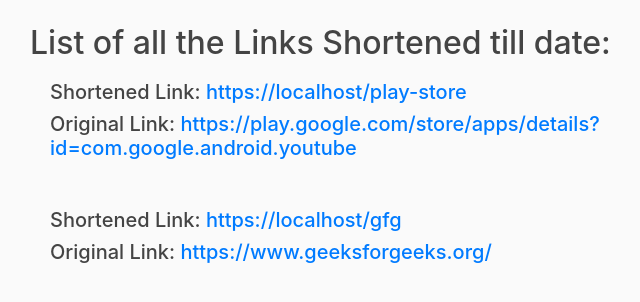
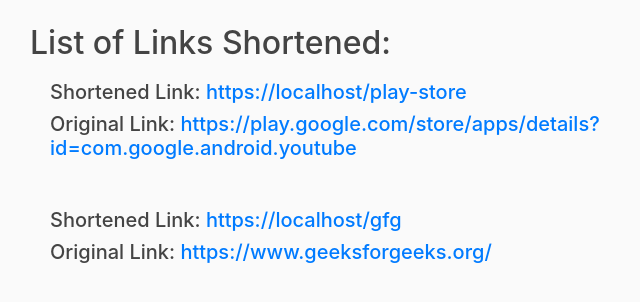
Before and after one commit to nimrat-kaur/urlShortener, a Django app: page /shortened-urls/ in a window 1280 px wide. Shown: the part 56-358 px from the top of the page, without its empty margins (55-695 px from the left). Run offline with Django 3.2, Linux system fonts and the light colour scheme; data comes from the database, SQL or seed files in the repository; both versions use the stored data as it was after the commit; some libraries are stand-ins or nearby versions.

Commit message:
modifying

```diff
--- a/router/templates/router/route_list.html
+++ b/router/templates/router/route_list.html
@@ -1,6 +1,6 @@
 {% extends 'router/base.html' %}
 {% block content %}
-    <h2>List of all the Links Shortened till date:</h2>
+    <h2>List of Links Shortened:</h2>
     {% for url in urls %}
         <article class="media content-section">
             <div class="media-body">
```
Also changed, not shown: db.sqlite3.
